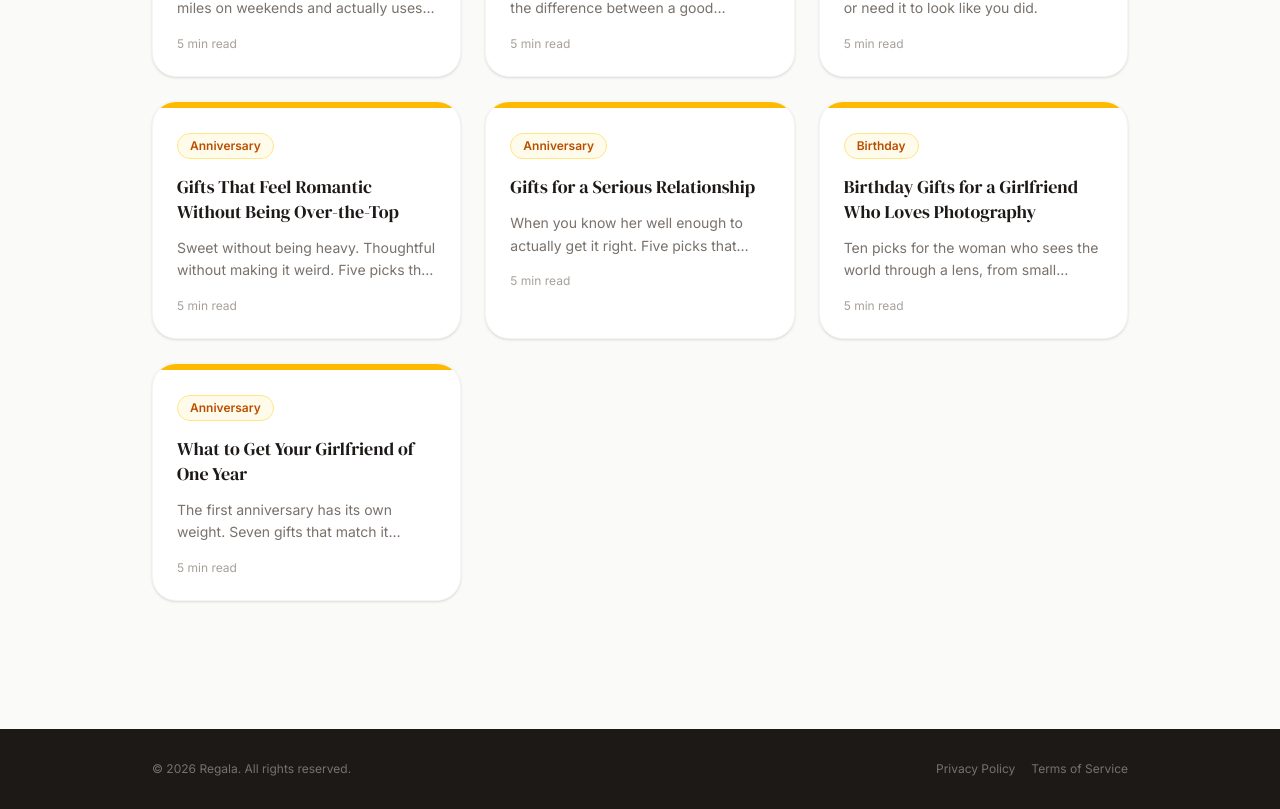
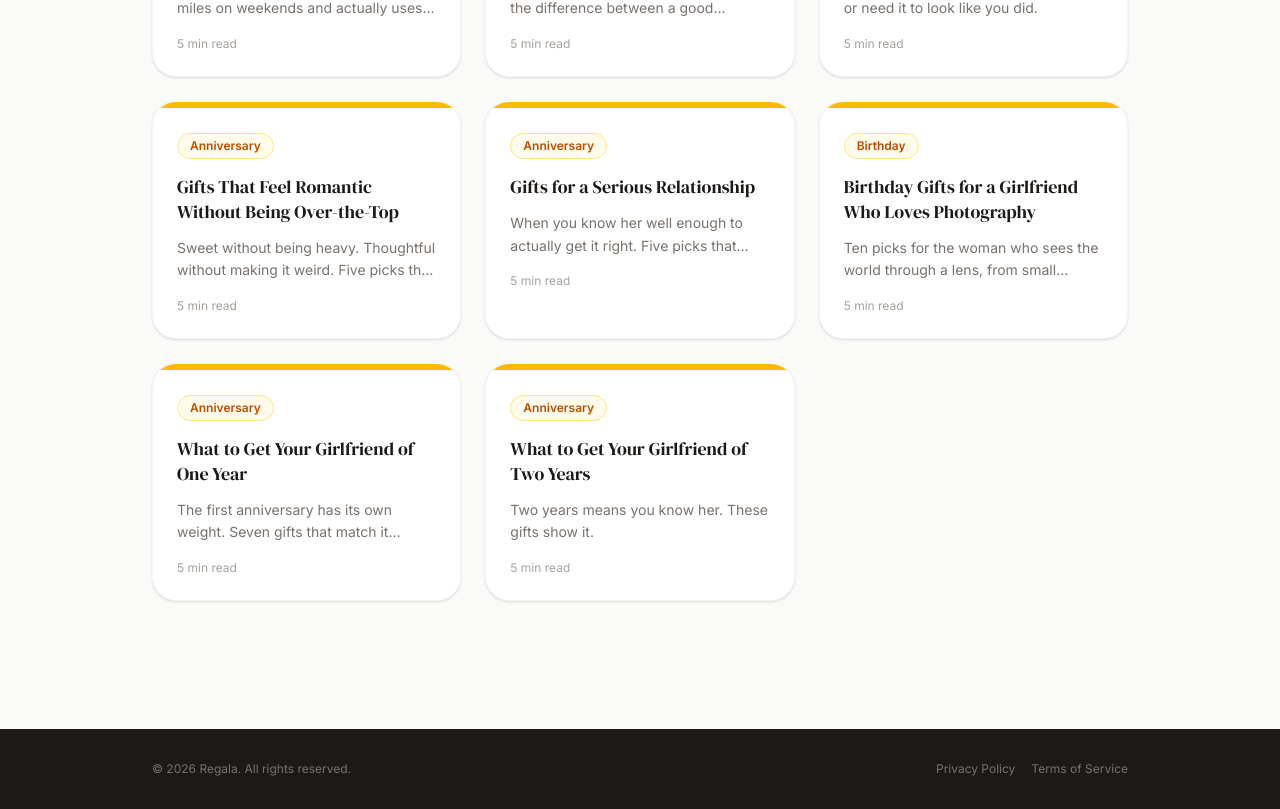
Before and after one commit to CAMGREEN637/gift-ai-frontend, a Next.js app: page /blog in a window 1280 px wide. Shown: the part 3113-3922 px from the top of the page. Built offline with nearby package versions, Linux system fonts and the light colour scheme; no server answers.

Commit message:
gifts 2 years

```diff
--- a/content/articles.ts
+++ b/content/articles.ts
@@ -3153,6 +3153,96 @@ export const SAMPLE_ARTICLES: GiftArticle[] = [
       { type: "cta" }
     ]
   },
+// ============================================================================
+  // GIFTS — GIRLFRIEND OF TWO YEARS / SECOND ANNIVERSARY
+  // ============================================================================
+  {
+    slug: "what-to-get-girlfriend-two-years",
+    title: "What to Get Your Girlfriend of Two Years",
+    excerpt: "Two years means you know her. These gifts show it.",
+    occasion: "anniversary",
+    interests: ["home_decor", "wellness", "cooking", "music", "coffee"],
+    readTime: "5 min read",
+    publishedAt: "2026-05-24",
+    relatedArticles: [
+      "what-to-get-girlfriend-one-year",
+      "gifts-for-a-serious-relationship",
+      "gifts-romantic-without-being-over-the-top",
+      "thoughtful-gifts-that-dont-feel-last-minute"
+    ],
+    sections: [
+      {
+        type: "text",
+        heading: "Two years changes what a gift can do",
+        body: "At one year, the gift is partly about marking the milestone. At two, it is about something more specific: demonstrating that you have actually been paying attention. You know her morning routine, what she reaches for when she is tired, what she has been wanting but would never quite justify for herself. The gifts that land at this stage are the ones that invest in her daily life in a way that only makes sense because you know what that life actually looks like."
+      },
+      {
+        type: "text",
+        heading: "What works and what to avoid",
+        body: "Generic romantic gestures start to feel thin at two years, not because they are bad ideas but because you have enough information to do better. The picks below range from a small sentimental item to a proper splurge, and all of them share the same quality: each one requires knowing something real about her, or says something confident about where you are, in a way that would not have fit six months into the relationship."
+      },
+      {
+        type: "picks",
+        gifts: [
+          {
+            name: "Personalized Acrylic Music Plaque",
+            price: "$8.00",
+            reason: "A custom plaque printed with the album art and scan code of a specific song, playable instantly by holding a phone up to it. The gift is entirely in the song you choose: the one from a specific night, the one she plays on repeat when she is happy, the one that became yours without either of you planning it. Two years in you know exactly which song that is, and that knowledge is what makes this an eight-dollar gift that lands like something much more considered.",
+            url: "https://www.amazon.com/dp/B0DLW9SSTT?tag=cbggiftapp637-20",
+            image_url: "https://m.media-amazon.com/images/I/81cLL5uaIPL._AC_SY300_SX300_QL70_FMwebp_.jpg"
+          },
+          {
+            name: "Mr. and Mrs. Wine Glass Set",
+            price: "$29.00",
+            reason: "Two engraved wine glasses that say something about where you are without requiring a conversation about it. At one year this might feel like a statement. At two it lands as warm and confident, the kind of gift that lives on her shelf and gets used on a regular evening rather than saved for occasions. Open a bottle the night you give it.",
+            url: "https://www.amazon.com/dp/B0D126Z2FV?tag=cbggiftapp637-20",
+            image_url: "https://m.media-amazon.com/images/I/81X+jpp-t5L._AC_SY300_SX300_QL70_FMwebp_.jpg"
+          },
+          {
+            name: "Shiatsu Neck and Back Massager",
+            price: "$45.00",
+            reason: "A heated shiatsu massager with rotating nodes that works on the neck, shoulders, and back. It is the kind of practical comfort gift that requires enough intimacy to give well: you have to know she carries tension in her shoulders, or that she comes home from work stiff, or that she has mentioned wanting one. Two years in you probably do know that, and this is the gift that acts on it. She will use it more than almost anything else on this list.",
+            url: "https://www.amazon.com/dp/B07BGPQSJY?tag=cbggiftapp637-20",
+            image_url: "https://m.media-amazon.com/images/I/61VFDj7WSYL._AC_SY300_SX300_QL70_FMwebp_.jpg"
+          },
+          {
+            name: "Personalized Engraved Wooden Keepsake Box",
+            price: "$49.00",
+            reason: "A wooden box engraved with her name, your initials, a date, or whatever feels right, sized for jewelry, letters, photos, or anything else worth keeping. At two years there are things worth keeping: ticket stubs, a note you wrote, a photo you both love. This gives her somewhere to put them that is as considered as the things inside it. The engraving is what you make it, so spend a few minutes on the words rather than defaulting to her name and a heart.",
+            url: "https://www.amazon.com/Krezy-Case-Personalised-Engraved-Personalized/dp/B0FL958G1B?crid=1ZYMX8XHFMCW5&dib=eyJ2IjoiMSJ9.example&linkCode=ll2&tag=cbggiftapp637-20&linkId=keepsake-box&language=en_US&ref_=as_li_ss_tl",
+            image_url: "https://m.media-amazon.com/images/I/816jS1pUXuL._AC_SY300_SX300_QL70_FMwebp_.jpg"
+          },
+          {
+            name: "Fellow Stagg EKG Pro Kettle",
+            price: "$179.00",
+            reason: "The Fellow Stagg is the kettle that serious coffee and tea drinkers eventually arrive at: precision temperature control to the degree, a slow-pour spout designed for pour-over, and a design that looks considered sitting on a counter rather than hidden in a cabinet. For a girlfriend whose morning routine matters to her, this is the kind of upgrade that changes how that routine feels every single day. It is also the kind of thing she would admire but never quite buy for herself, which is exactly where a two-year anniversary gift should sit.",
+            url: "https://www.amazon.com/Fellow-Stagg-Stovetop-Pour-over-Thermometer/dp/B083121W7G?crid=JTQKLBQ3BN5P&dib=eyJ2IjoiMSJ9.V5C7xCm3DKhHTXtjLEFe3OlMknPHK2Yyx4f8JMM1p2wKwxiHVDN3c89xzLF3F0F8rCHJ7mTleBT7_v7P2Mk35pWfhYT7JKnifJOYVPjlkRrxFnqpB3s8MiMFcOO4qKnOWXrFc1RCdR4Uv5X_HZTdvnzQ2x2xMaTNT7b6R7hkZKD4VHcm8b2KdJEcfSdm_2VlQECXflsj6YdwSN78qJGFE1kKD8PbhQjhcFQH4YbYNXpW3dTmwN7xEj5b3zSSvtfJcGsFWBzuQBv3Bp5w6YA8yfbQWq8iC0KkBmBB_8E.example&linkCode=ll2&tag=cbggiftapp637-20&linkId=fellow-kettle&language=en_US&ref_=as_li_ss_tl",
+            image_url: "https://m.media-amazon.com/images/I/51PBtVl0c-L._AC_SY300_SX300_QL70_FMwebp_.jpg"
+          },
+          {
+            name: "6.5qt Enameled Cast Iron Dutch Oven",
+            price: "$289.00",
+            reason: "A Le Creuset Dutch oven is one of those objects that serious home cooks keep on a wishlist for years and never quite prioritize because the price is hard to justify on a random day. It is also a gift that lasts decades, sits on the stovetop looking like it belongs there, and gets used for every slow Sunday dinner, soup, and braise for years to come. Giving this at two years carries a particular weight: it is an investment in her kitchen, which in a serious relationship is often the center of shared life, and it signals that you are thinking in terms of years rather than occasions.",
+            url: "https://www.amazon.com/Creuset-Enameled-Signature-Round-Artichaut/dp/B07RXBSWZZ?crid=29M2RNIQI65CV&dib=eyJ2IjoiMSJ9.zg3iPs8agRKCchFLOXS7h7EK0szh4EpkojQGW2Vmvb3YR4Lyg9sum8uQvi7CIBaoWozDWCCaVAoEMFGcdbdgJRxT9ot8MXvtTGJwbiUdbNccrMdcPY3IxK7fO0O3_Ic-VZZe_lmvvpYTMm6Toz8mvZ6uKl8K1v2cn8mfkzlg6Sveuozdbinr3tawS6BrrXNUaTGGKRn7x_6JgGXIdcnldNMNQF3Y8eJFl7YNGarTqd9dvDZ16tBtLl36LpMGWYI4BEa_MXeceaeYERciaz2XUWoOlRNRFcYLrQ6UW_30JnM.SI896DJBYRmSYcQ_Pnm-6-3pzgtKSxSoMyEQATdads0&dib_tag=se&keywords=Le%2BCreuset%2BDutch%2Boven&qid=1773371582&sr=8-1-spons&th=1&linkCode=ll2&tag=cbggiftapp637-20&linkId=5743fe6d2fb116790feb2470792c6bbe&language=en_US&ref_=as_li_ss_tl",
+            image_url: "https://m.media-amazon.com/images/I/61NhCrCEh9L._AC_SX300_SY300_QL70_FMwebp_.jpg"
+          },
+          {
+            name: "Rose Gold Oura Ring, Size 9",
+            price: "$499.00",
+            reason: "The Oura Ring tracks sleep quality, heart rate variability, body temperature, and recovery, delivering insights through an app that gets more accurate the longer she wears it. It is the most unobtrusive wearable on the market and the one that health-conscious women who have resisted fitness trackers tend to actually want. At five hundred dollars this is a real commitment as a gift, which is exactly why it fits at two years and nowhere earlier. Only give this if she has mentioned it, follows wellness closely, or you know with confidence it will land.",
+            url: "https://www.amazon.com/Oura-Ring-Generation-3-Sizing/dp/B0BXRZ9N13?crid=1JV1N2RKWHFKC&dib=eyJ2IjoiMSJ9.GmAEGxiCBcxPIiaCRa5mvgVJxr7w1YWSQ0V-WQlMpb5RfElCDyGc0sHTzf0gvxaVrNNbVOlb8HOi1bhTq4d_-ZqLGV8p2V2QR-BKDI-iFTEeSVXbAsPHPAlxPbsq-3MOSjdN7QUFB5t1RJpj0d-8JxfpIvP2i-OtGxj1H_Pt8VPGbBp1WCHlbZuvfZ3XCCkTc7eU8GnX4L64pjBtY4BiqPLLKiQqGElfZr3-z4VyQ-YtUV-4CZ2sE4l_eI0kvTbAfZ2bKqYlD4oFbM1sXq5yCFDHZajIJSp89Vy00mKI.bLBqmAFh6zUi5qVFPQXqWgdPrk8ueq9DFP7LKJZOZFc&dib_tag=se&keywords=oura%2Bring%2Brose%2Bgold&qid=1776647695&sprefix=oura%2Bring%2Brose%2Bgold%2Caps%2C221&sr=8-2-spons&sp_csd=d2lkZ2V0TmFtZT1zcF9hdGY&th=1&linkCode=ll2&tag=cbggiftapp637-20&linkId=0b8e4cc00048e2f3c1b56adcabd13ac3&language=en_US&ref_=as_li_ss_tl",
+            image_url: "https://m.media-amazon.com/images/I/41M9gNwT1gL._AC_SY300_SX300_QL70_FMwebp_.jpg"
+          }
+        ]
+      },
+      {
+        type: "text",
+        heading: "Go bigger on the card",
+        body: "Two years of paying attention gives you material. Use it. A card that references something specific from the past year, an inside joke, a moment she does not know you remember, does more work than any of the gifts above. The gift shows you were paying attention. The card proves it."
+      },
+      { type: "cta" }
+    ]
+  },
 ];
 
 // ============================================================================
```
